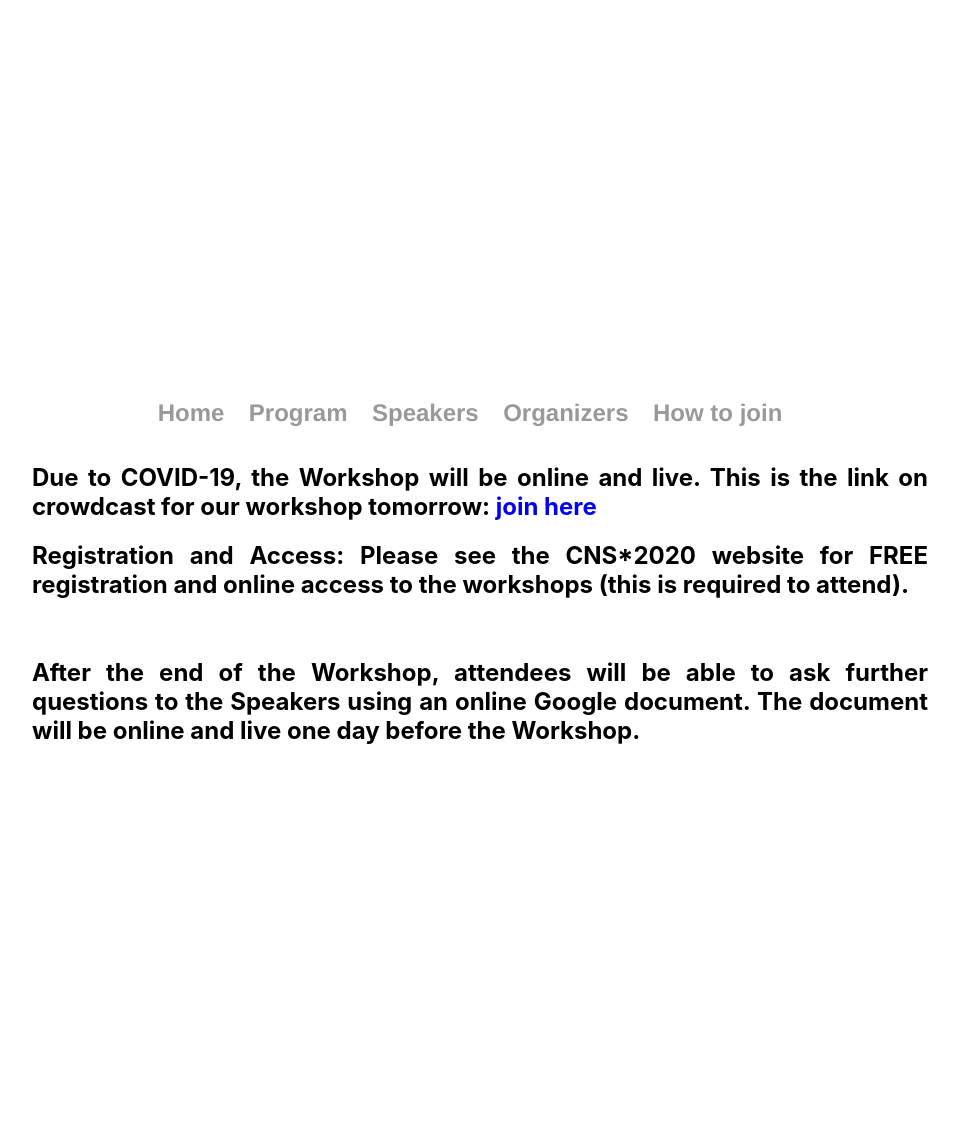
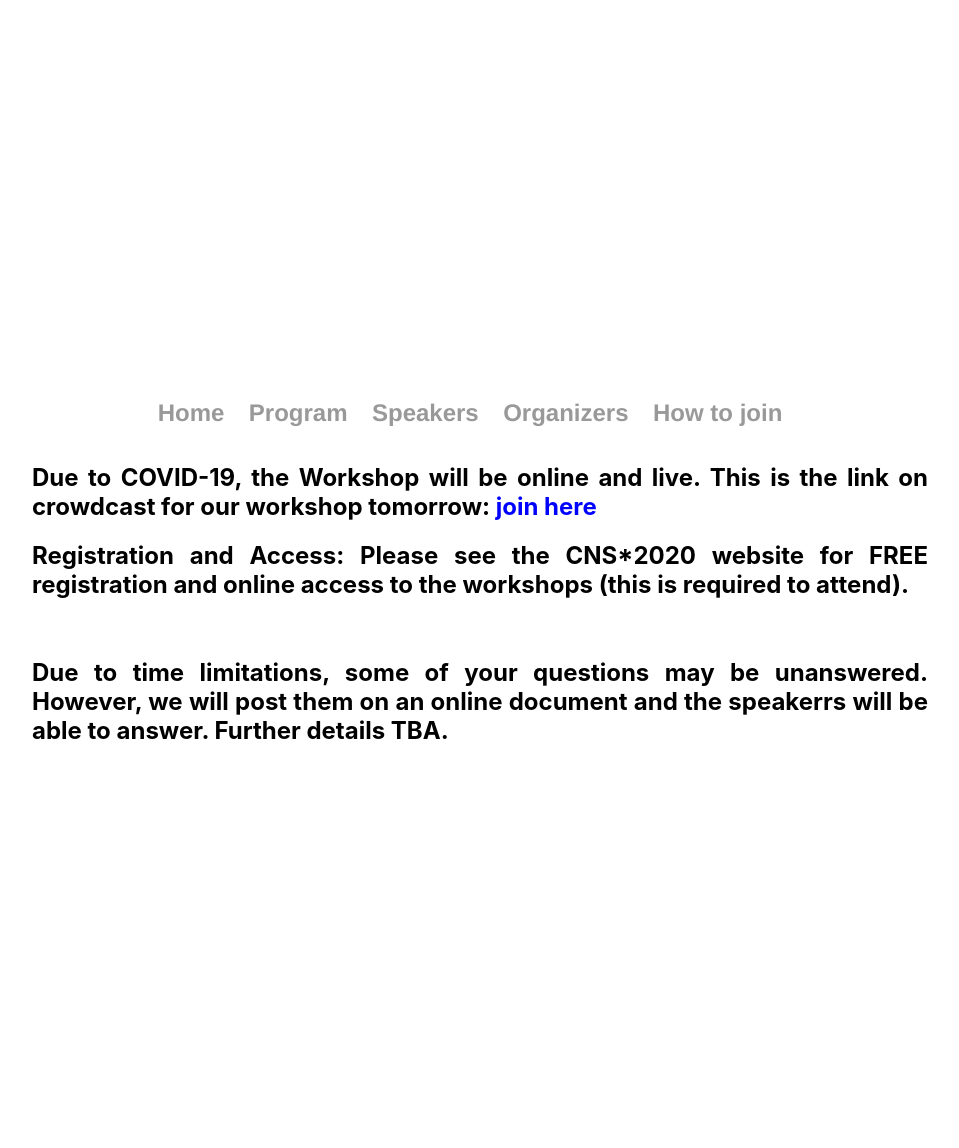
Before and after one commit to spirosChv/ocns2021interneurons, a Jekyll site: the page built from join/index.html, in a window 1280 px wide. Shown: the whole page, without its empty margins (160-1119 px from the left). Built offline with Jekyll 4.4.1, drawn with Linux system fonts in a browser that asks for light colours.

Commit message:
Update index.html

```diff
--- a/join/index.html
+++ b/join/index.html
@@ -8,8 +8,7 @@ title: Speakers
       <h2 style="fonts-size: 16px"> Due to COVID-19, the Workshop will be online and live. This is the link on crowdcast for our workshop tomorrow: <a style="color:blue" href="https://www.crowdcast.io/e/cns2020-w10https://www.crowdcast.io/e/cns2020-w10">join here </a></h2>
       <h2 style="fonts-size: 16px">Registration and Access: Please see the CNS*2020 website for FREE registration and online access to the workshops
       (this is required to attend).</h2>
-      <br> <h2> After the end of the Workshop, attendees will be able to ask further questions to the Speakers using an online Google document.
-               The document will be online and live one day before the Workshop. </h2>
+      <br> <h2> Due to time limitations, some of your questions may be unanswered. However, we will post them on an online document and the speakerrs will be able to answer. Further details TBA. </h2>
 
 
 </div>
```
